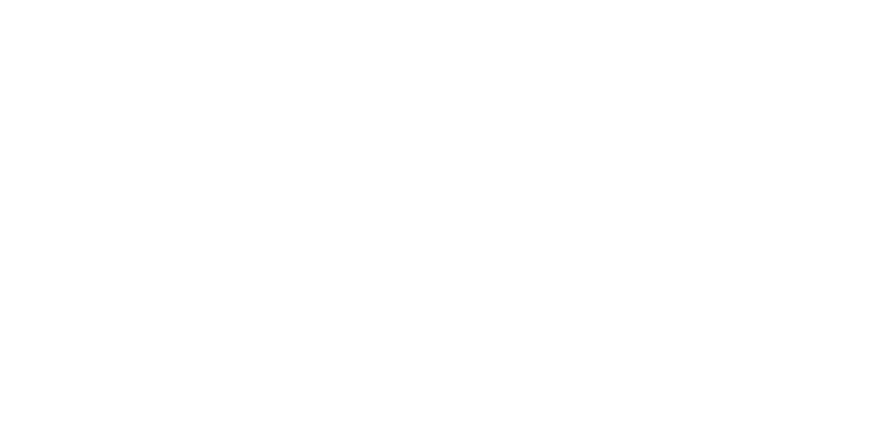
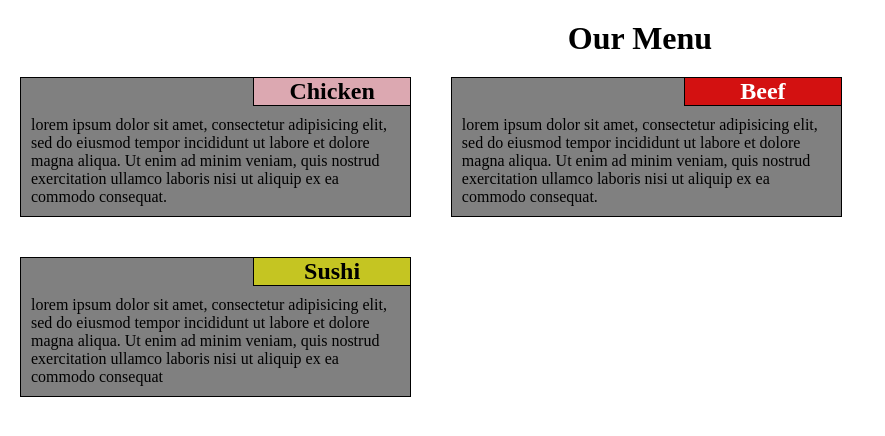
Before and after one commit to USANJAY05/FullStacks, a plain HTML site: page index.html in a window 1280 px wide. Shown: the whole page, without its empty margins (0-885 px from the left). Drawn offline with Linux system fonts and the light colour scheme.

Commit message:
created fully

```diff
--- a/index.html
+++ b/index.html
@@ -3,9 +3,46 @@
     <link rel="stylesheet" href="style.css">
     <meta charset="UTF-8">
     <meta name="viewport" content="width=device-width, initial-scale=1.0">
-    <title>Document</title>
+    <title>Assignment Solution for Module 2</title>
+
+
+
 </head>
 <body>
+<div class="main-container">
+    <h1>Our Menu</h1>
+
+    <div class="container">
+        <div class="sub1">
+            <h2>Chicken</h2>
+        </div>
+        <div class="sub">
+            <p>lorem ipsum dolor sit amet, consectetur adipisicing elit, sed do eiusmod tempor incididunt ut labore et dolore magna aliqua. Ut enim ad minim veniam, quis nostrud exercitation ullamco
+                laboris nisi ut aliquip ex ea commodo consequat.</p>
+        </div>
+    </div>
+
+    <div class="container">
+        <div class="sub2">
+            <h2>Beef</h2>
+        </div>
+        <div class="sub">
+            <p>lorem ipsum dolor sit amet, consectetur adipisicing elit, sed do eiusmod tempor incididunt ut labore et dolore magna aliqua. Ut enim ad minim veniam, quis nostrud exercitation ullamco laboris nisi ut aliquip ex ea commodo
+                consequat.</p>
+        </div>
+
+    </div>
+
+    <div class="container">
+        <div class="sub3">
+            <h2>Sushi</h2>
+        </div>
+        <div class="sub">
+            <p>lorem ipsum dolor sit amet, consectetur adipisicing elit, sed do eiusmod tempor incididunt ut labore et dolore magna aliqua. Ut enim ad minim veniam, quis nostrud exercitation ullamco laboris nisi ut aliquip ex ea commodo
+                consequat</p>
+        </div>
+    </div>
+</div>
 
 </body>
 </html>
--- a/style.css
+++ b/style.css
@@ -0,0 +1,63 @@
+*{
+    margin:0px;
+}
+
+h1{
+    text-align: center;
+}
+.main-container{
+    margin: auto;
+    padding-top: 20px;
+}
+.container{
+    width: 30.38%;
+    background-color: grey;
+    float: left;
+    margin: 20px;
+    border-style: solid;
+    border-width: 1px;
+    height: auto;
+}
+.sub1{
+    text-align: center;
+    background-color: rgba(239, 176, 187, 0.837);
+    border-style: solid;
+    border-width: 1px;
+    float:right;
+    width: 40%;
+    clear: right;
+    border-top: 0px; border-right:0px;
+
+}
+.sub2{
+    text-align: center;
+    color: white;
+    border-color: black;
+    background-color: rgba(219, 6, 6, 0.91);
+    border-style: solid;
+    border-top: 0px; border-right:0px;
+    border-width: 1px;
+    float:right;
+    width: 40%;
+    height: auto;
+    clear: right;
+}
+
+ .sub3{
+    text-align: center;
+    background-color: rgb(197, 197, 34);
+    border-style: solid;
+    border-width: 1px;
+    float:right;
+    border-top: 0px; border-right:0px;
+    width: 40%;
+    height: auto;
+    clear: right;
+}
+.sub{
+    float: left;
+    padding: 10px;
+}
+h2 {
+    margin: 0px;
+}
```
